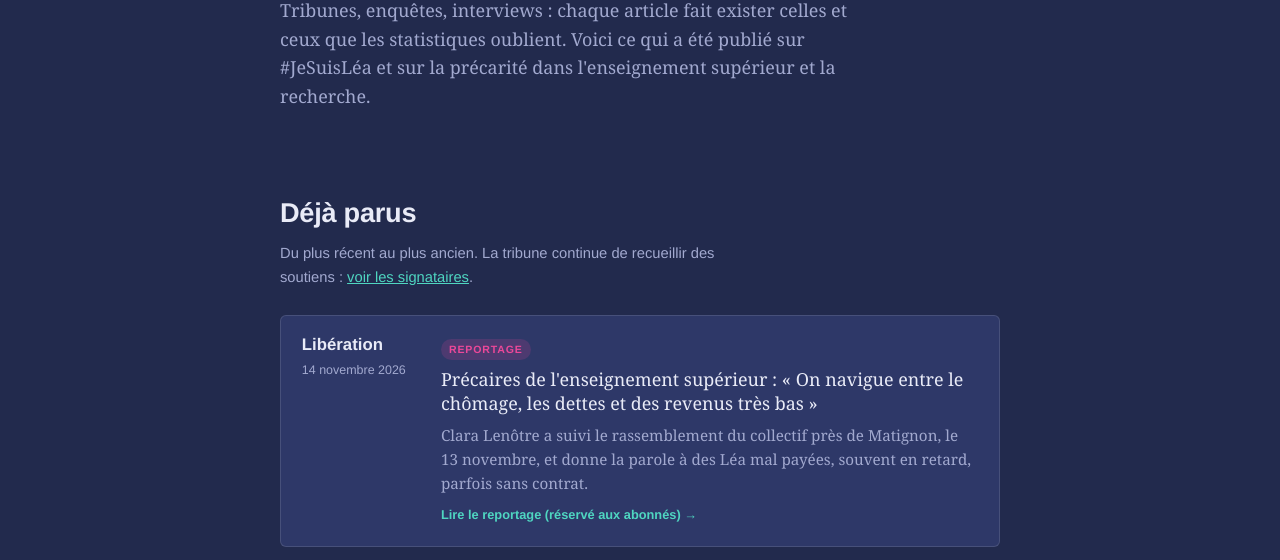
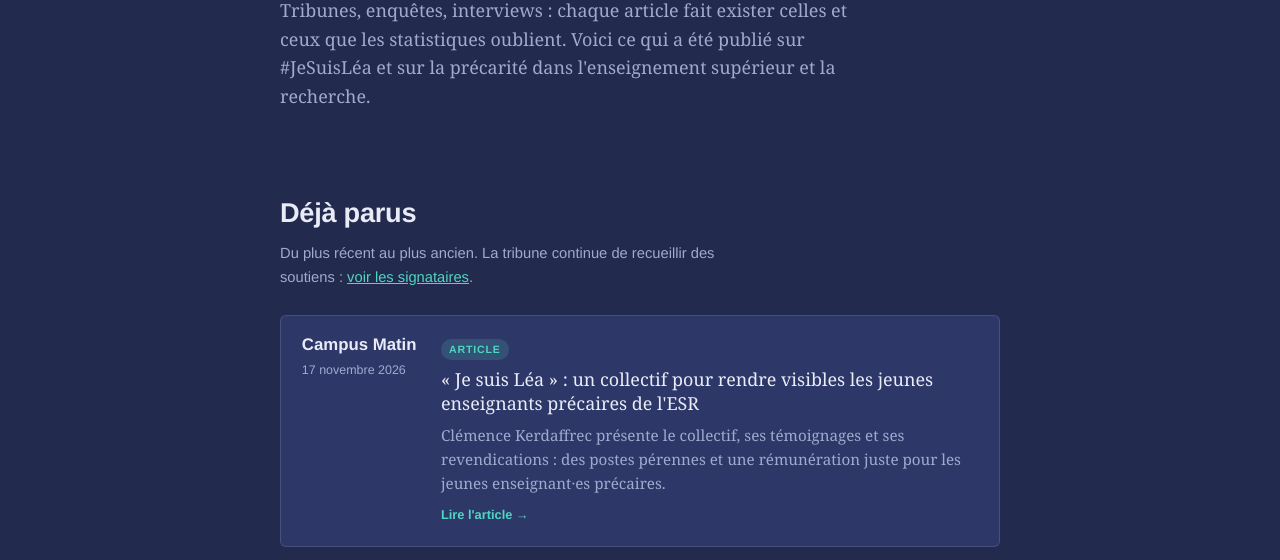
Before and after one commit to jesuislea/jesuislea.fr, a plain HTML site: page medias.html in a window 1280 px wide. Shown: the part 366-926 px from the top of the page. Drawn offline with Linux system fonts and the light colour scheme.

Commit message:
Ajout de l’article Campus Matin (17 novembre)

```diff
--- a/medias.html
+++ b/medias.html
@@ -145,6 +145,11 @@
     <p class="sous">Du plus récent au plus ancien. La tribune continue de recueillir des soutiens : <a href="signataires.html">voir les signataires</a>.</p>
     <div class="presse">
 
+      <a class="article" href="https://www.campusmatin.com/vie-campus/strategies/je-suis-lea-un-collectif-pour-rendre-visibles-les-jeunes-enseignants-precaires-de-l-esr.html" target="_blank" rel="noopener">
+        <div><div class="media">Campus Matin</div><div class="date">17 novembre 2026</div></div>
+        <div><span class="genre g-enq">Article</span><div class="titre">« Je suis Léa » : un collectif pour rendre visibles les jeunes enseignants précaires de l'ESR</div><p class="resume">Clémence Kerdaffrec présente le collectif, ses témoignages et ses revendications : des postes pérennes et une rémunération juste pour les jeunes enseignant·es précaires.</p><span class="lire">Lire l'article →</span></div>
+      </a>
+
       <a class="article" href="https://www.liberation.fr/societe/education/precaires-de-lenseignement-superieur-on-navigue-entre-le-chomage-les-dettes-et-des-revenus-tres-bas-20261114_IVKRPLL6PRCMNAOHR4UWCMDWWA/" target="_blank" rel="noopener">
         <div><div class="media">Libération</div><div class="date">14 novembre 2026</div></div>
         <div><span class="genre g-rep">Reportage</span><div class="titre">Précaires de l'enseignement supérieur : « On navigue entre le chômage, les dettes et des revenus très bas »</div><p class="resume">Clara Lenôtre a suivi le rassemblement du collectif près de Matignon, le 13 novembre, et donne la parole à des Léa mal payées, souvent en retard, parfois sans contrat.</p><span class="lire">Lire le reportage (réservé aux abonnés) →</span></div>
```
